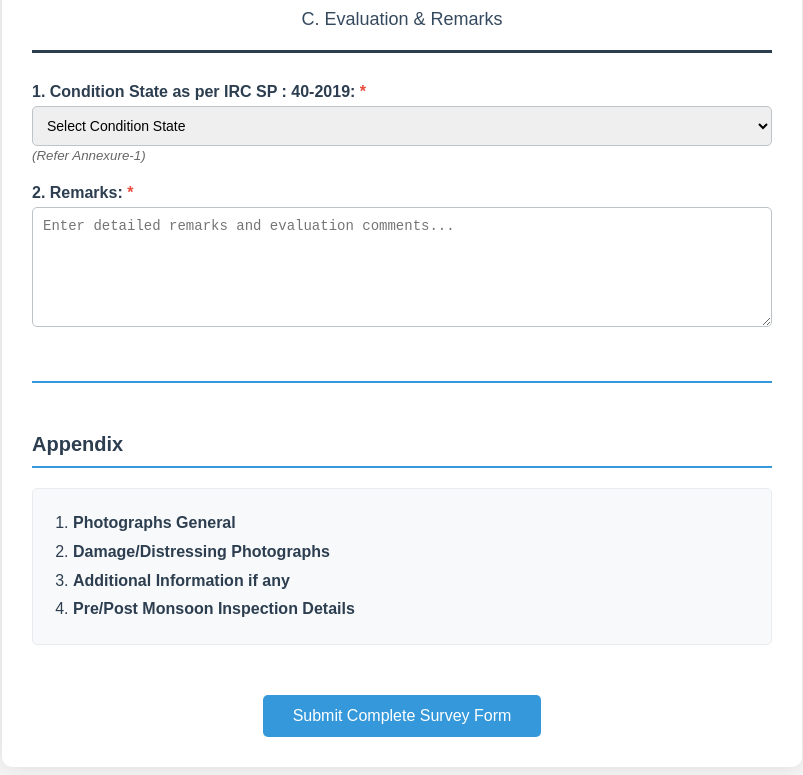
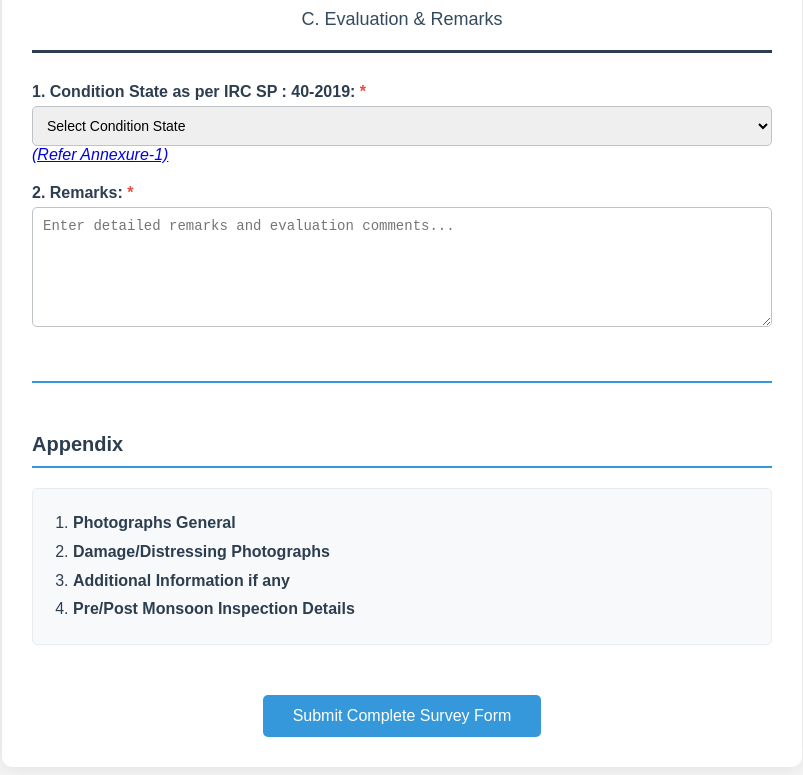
Before and after one commit to VB5475/Forms, a plain HTML site: page IndexC.html in a window 1280 px wide. Shown: the part 107-882 px from the top of the page, without its empty margins (238-1041 px from the left). Drawn offline with Linux system fonts and the light colour scheme.

Commit message:
[FIXED]:given hyperling in form c

```diff
--- a/IndexC.html
+++ b/IndexC.html
@@ -106,7 +106,9 @@
       <option value="critical">Critical</option>
       <option value="other">Others (Specify)</option>
      </select>
-     <small style="color: #666; font-style: italic">(Refer Annexure-1)</small>
+     <a href="./Bridge RVS Form.pdf" target="_blank" style="font-style: italic"
+      >(Refer Annexure-1)</a
+     >
      <input
       type="text"
       id="conditionStateOther"
```
Also changed, not shown: 1 other file.
